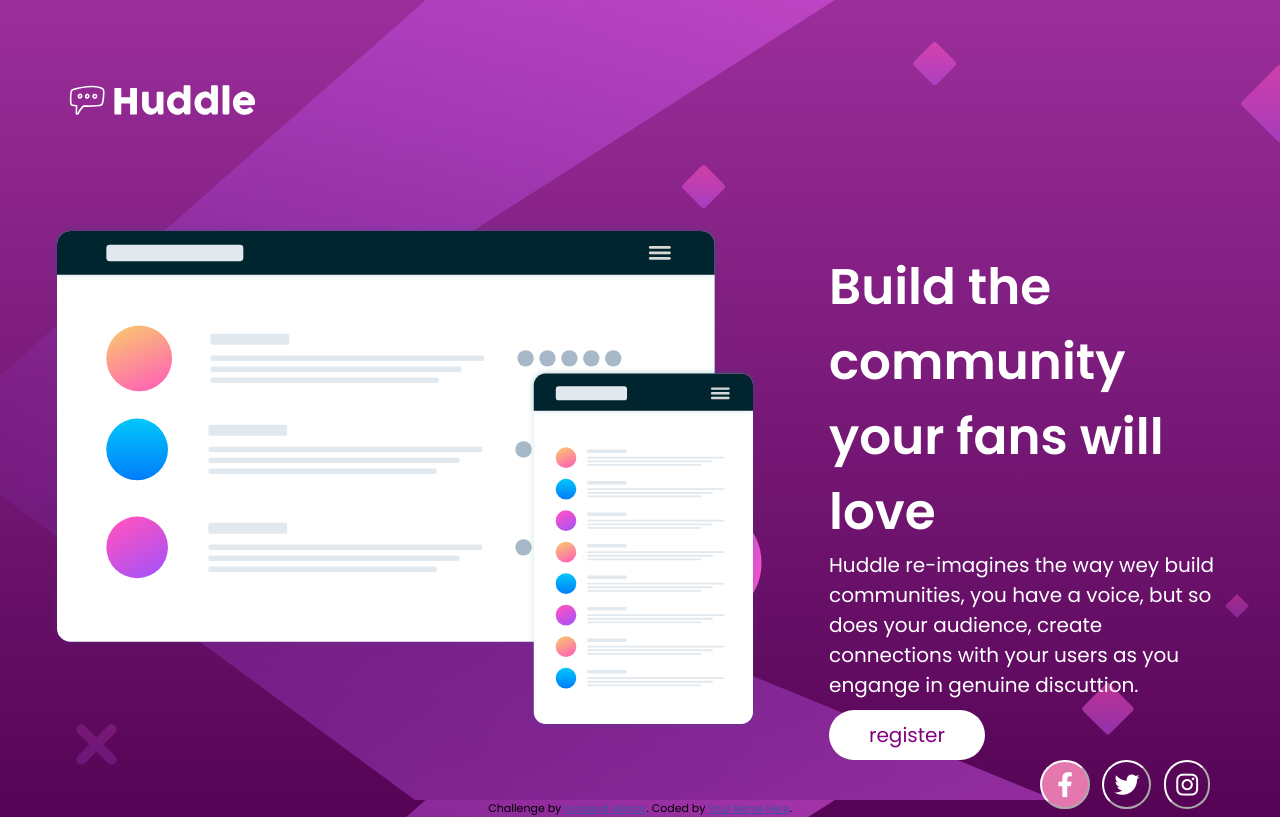
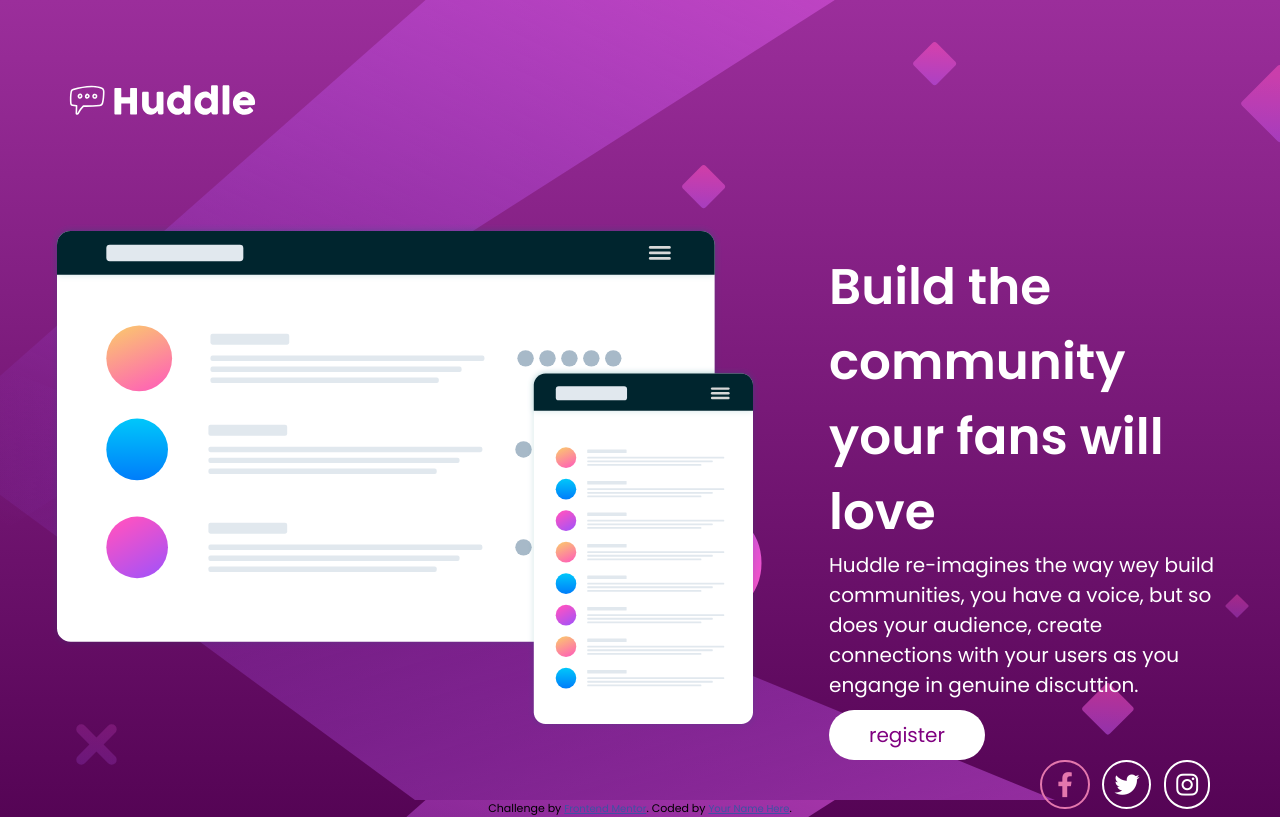
Before and after one commit to ECanek/landing-page, a plain HTML site: page index.html in a window 1280 px wide. In both pictures the pointer is over the icon 1064 px from the left and 784 px from the top of the page. Drawn offline with Linux system fonts and the light colour scheme.

Commit message:
modificacion final

```diff
--- a/style.css
+++ b/style.css
@@ -109,12 +109,13 @@ a:hover{
 * :focus
 */
 
+button:hover i {
+    /*Cambiar color */
+    color: rgb(228, 119, 173);
+
+}
 button:hover {
-    /*Cambiar color */
-
-    background-color: rgb(228, 119, 173);
-
-
+    border: 2px solid rgb(228, 119, 173);
 }
 
 
@@ -140,7 +141,8 @@ button:hover {
     font-weight: normal;
     background-color: transparent;
     color: white;
-    border-color: white;
+    /* border-color: white; */
+    border: 2px solid white;
     margin-right: 1rem;
 
 
```
